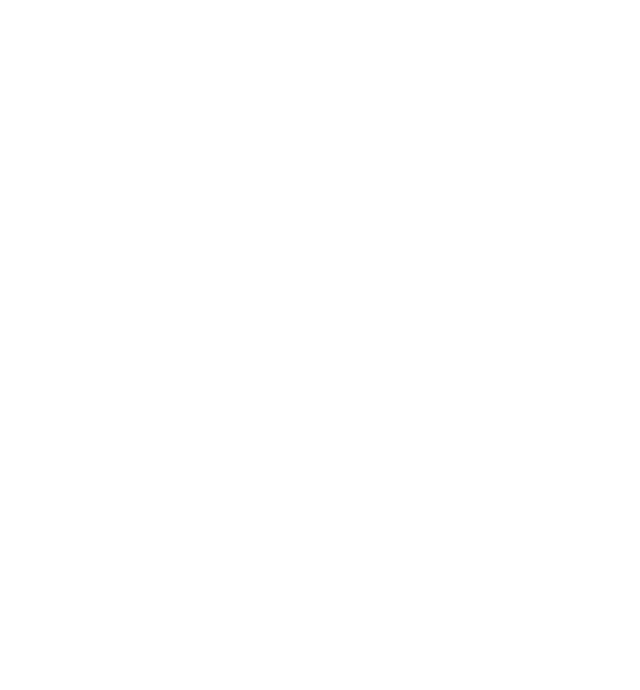
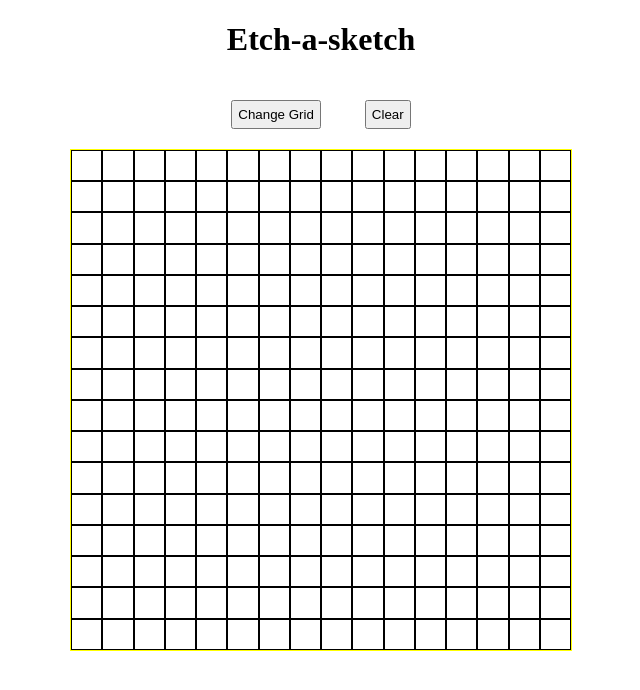
Before and after one commit to Mandukhaii/etch-a-sketch, a plain HTML site: page index.html in a window 1280 px wide. Shown: the whole page, without its empty margins (319-959 px from the left). Drawn offline with Linux system fonts and the light colour scheme.

Commit message:
Finished project

```diff
--- a/index.html
+++ b/index.html
@@ -5,6 +5,14 @@
     <meta name="viewport" content="width=device-width, initial-scale=1.0" />
     <title>Document</title>
     <link rel="stylesheet" href="style.css" />
+    <script src="script.js" defer></script>
   </head>
-  <body></body>
+  <body>
+    <h1>Etch-a-sketch</h1>
+    <div>
+      <button class="change">Change Grid</button>
+      <button class="clear">Clear</button>
+    </div>
+    <div class="container"></div>
+  </body>
 </html>
--- /dev/null
+++ b/script.js
@@ -0,0 +1,57 @@
+function createDivs(num) {
+  //container where the divs should go in
+  const container = document.querySelector(".container");
+
+  //using a single loop instead of double for simplicity
+  for (i = 0; i < num * num; i++) {
+    const cell = document.createElement("div");
+    cell.classList.add("cell");
+    //cell.textContent = i;
+    cell.style.width = 500 / num + "px";
+    cell.style.height = 500 / num + "px";
+    container.appendChild(cell);
+
+    // Add event listener to change color on hover
+    cell.addEventListener("mouseover", () => {
+      cell.style.backgroundColor = "pink";
+    });
+  }
+}
+
+//initial grid size 16x16
+createDivs(16);
+
+function createGrid() {
+  let gridSize = prompt("Enter new grid size, max is 100:");
+  gridSize = parseInt(gridSize);
+
+  // Check if gridSize is a valid number
+  if (isNaN(gridSize) || gridSize <= 0 || gridSize > 100) {
+    alert("Please enter a valid number between 0-100.");
+    return;
+  }
+
+  // Clear current grid
+  const container = document.querySelector(".container");
+  container.textContent = "";
+
+  // Create new grid
+  createDivs(gridSize);
+}
+
+function clear() {
+  // Clear current grid
+  const container = document.querySelector(".container");
+  const cells = container.querySelectorAll(".cell");
+  cells.forEach((cell) => {
+    cell.style.backgroundColor = "";
+  });
+}
+
+// Add event listener to a button to prompt for a new grid size
+const button1 = document.querySelector(".change");
+button1.addEventListener("click", createGrid);
+
+// Add event listener to a button to clear the grid
+const button2 = document.querySelector(".clear");
+button2.addEventListener("click", clear);
--- a/style.css
+++ b/style.css
@@ -0,0 +1,24 @@
+body {
+  display: flex;
+  align-items: center;
+  flex-direction: column;
+  margin: 0;
+}
+
+.container {
+  display: flex;
+  flex-wrap: wrap; /* wraps onto multiple rows*/
+  width: 500px;
+  height: 500px;
+  border: 1px solid yellow;
+}
+
+.cell {
+  border: 1px solid black;
+  box-sizing: border-box; /* keepping the cells inside the container */
+}
+
+button {
+  margin: 20px;
+  padding: 5px;
+}
```
